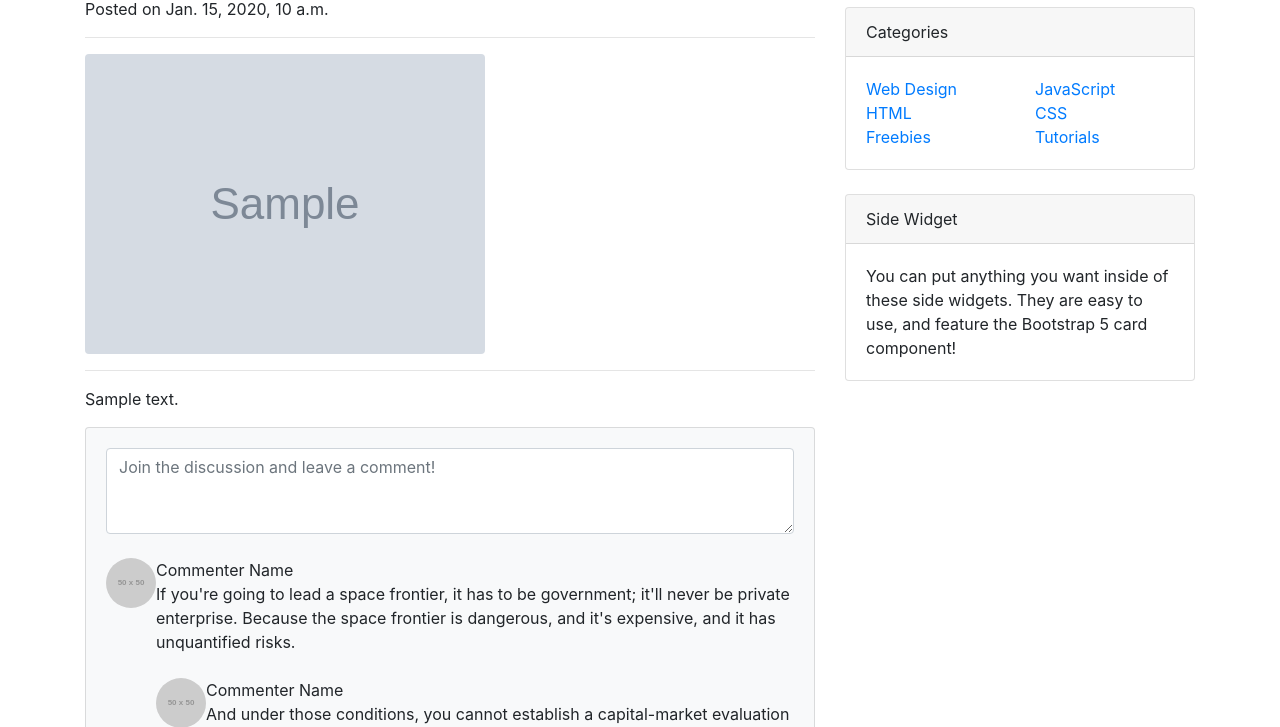
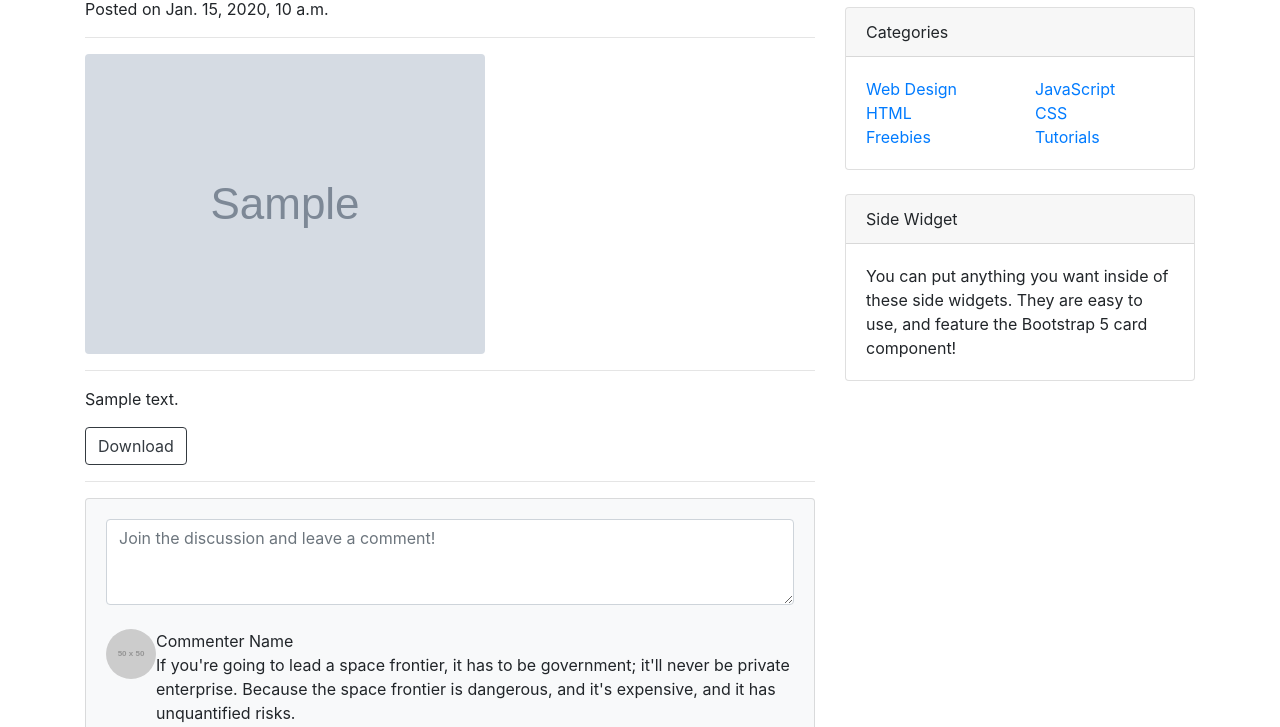
Before and after one commit to JAMM-JAMM/JAMMLOG, a Django app: template blog/templates/blog/post_detail.html in a window 1280 px wide. Shown: the part 306-1033 px from the top of the page. Run offline with Django 3.2, Linux system fonts and the light colour scheme; the template is opened without the code that fills it: most values are stand-ins (such as "Sample title", 1, 10 or a date in 2020); grey boxes marked "Sample" are stand-in pictures; grey boxes labelled with a size stand in for pictures from a placeholder-image service; some libraries are stand-ins or nearby versions.

Commit message:
feat: 첨부 파일 다운로드 버튼 만들기

```diff
--- a/blog/templates/blog/post_detail.html
+++ b/blog/templates/blog/post_detail.html
@@ -64,7 +64,13 @@
 
                     <!-- Post Content -->
                     <p>{{ post.content }}</p>
-                    <!-- Comments section-->
+
+                    {% if post.file_upload %}
+                        <a href="{{ post.file_upload.url }}" class="btn btn-outline-dark" role="button" download>Download</a>
+                    {% endif %}
+
+                    <hr>
+                        <!-- Comments section-->
                     <section class="mb-5">
                         <div class="card bg-light">
                             <div class="card-body">
```
